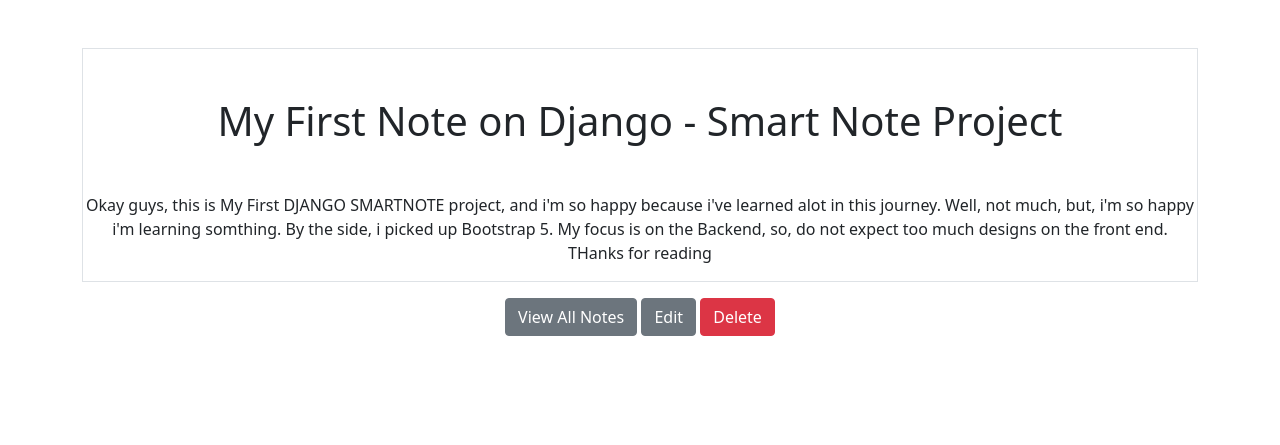
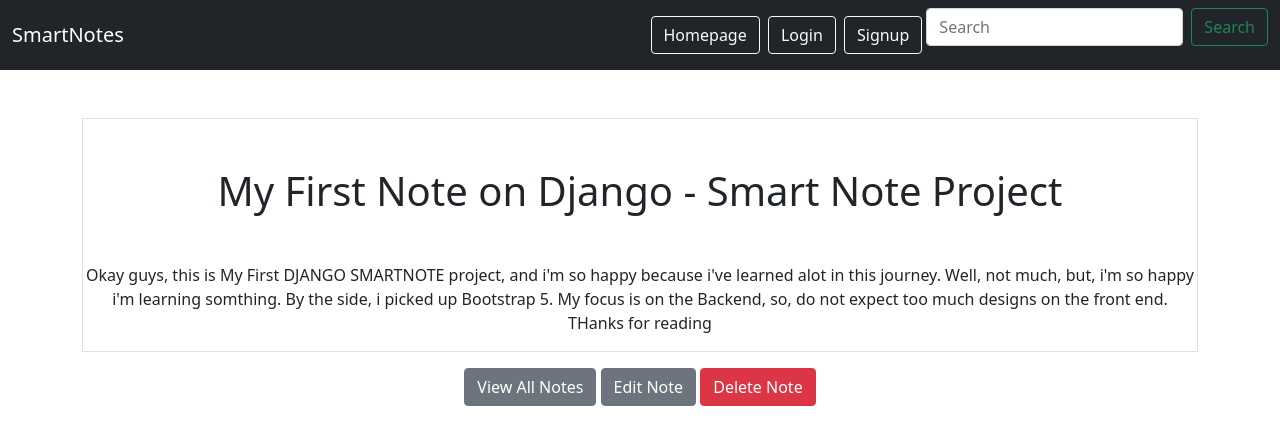
Before and after one commit to adepentane/my_smartnotes, a Django app: page /smart/notes/6 in a window 1280 px wide. Shown: the top 445 px of the page. Run offline with Django 3.2, Linux system fonts and the light colour scheme; data comes from the database, SQL or seed files in the repository; both versions use the stored data as it was after the commit; some libraries are stand-ins or nearby versions.

Commit message:
Final projects, all endpoints working, implemented  Login, Registration and Logout functions, also added  full CRUD to the Notes app

```diff
--- a/home/urls.py
+++ b/home/urls.py
@@ -8,5 +8,6 @@
     path('authorized', views.AuthorizedView.as_view()),
     path('login', views.LoginInterfaceView.as_view(), name='login'),
     path('logout', views.LogoutInterfaceView.as_view(), name='logout'),
+    path('signup', views.SignupView.as_view(), name='signup'),
 
 ]
--- a/notes/forms.py
+++ b/notes/forms.py
@@ -16,6 +16,7 @@
         labels = {
             'text': 'Write your thoughts here:'
         }
+"""
 
     def clean_title(self):
         title = self.cleaned_data['title']
@@ -23,3 +24,5 @@
         if 'Django' not in title:
             raise ValidationError("We only accept notes about Django")
         return title
+
+"""
--- a/notes/templates/notes/notes_detail.html
+++ b/notes/templates/notes/notes_detail.html
@@ -7,6 +7,6 @@
     <p>{{note.text}}</p>
 </div>
 <a href="{% url 'notes.list' %}" class="btn btn-secondary my-1">View All Notes</a>
-<a href="{% url 'notes.update' pk=note.id %}" class="btn btn-secondary my-3">Edit</a>
-<a href="{% url 'notes.delete' pk=note.id %}" class="btn btn-danger my-3">Delete</a>
+<a href="{% url 'notes.update' pk=note.id %}" class="btn btn-secondary my-3">Edit Note</a>
+<a href="{% url 'notes.delete' pk=note.id %}" class="btn btn-danger my-3">Delete Note</a>
 {% endblock %}
--- a/notes/templates/notes/notes_list.html
+++ b/notes/templates/notes/notes_list.html
@@ -15,5 +15,6 @@
     </div>
 
 <a href="{% url 'notes.new' %}" class="btn btn-primary my-5">Create New Note</a>
+<a href="{% url 'home' %}" class="btn btn-primary my-5">Homepage</a>
 
 {% endblock %}
--- a/static/templates/base.html
+++ b/static/templates/base.html
@@ -10,7 +10,28 @@
     <script src="{% static 'js/bootstrap.min.js' %}"></script>
 </head>
 <body>
-    <div class="my-5 text-center container">
+
+
+<nav class="navbar navbar-dark bg-dark">
+  <div class="container-fluid">
+    <a class="navbar-brand">SmartNotes</a>
+      <div class="ms-auto">
+        <a href="{% url 'home' %}" class="btn btn-outline-light me-1">Homepage</a>
+        {% if user.is_authenticated %}
+            <a href="{% url 'logout' %}" class="btn btn-outline-light me-1">Logout</a>
+        {% else %}
+            <a href="{% url 'login' %}" class="btn btn-outline-light me-1">Login</a>
+            <a href="{% url 'signup' %}" class="btn btn-outline-light me-1">Signup</a>
+        {% endif %}
+    </div>
+    <form class="d-flex">
+      <input class="form-control me-2" type="search" placeholder="Search" aria-label="Search">
+      <button class="btn btn-outline-success" type="submit">Search</button>
+    </form>
+  </div>
+</nav>
+
+<div class="my-5 text-center container">
 {% block content %}
 {% endblock %}
     </div>
```
Also changed, not shown: home/templates/home/register.html (added, +15 -0 lines), home/templates/home/welcome.html (+8 -1 lines), home/views.py (+17 -1 lines), db.sqlite3.
